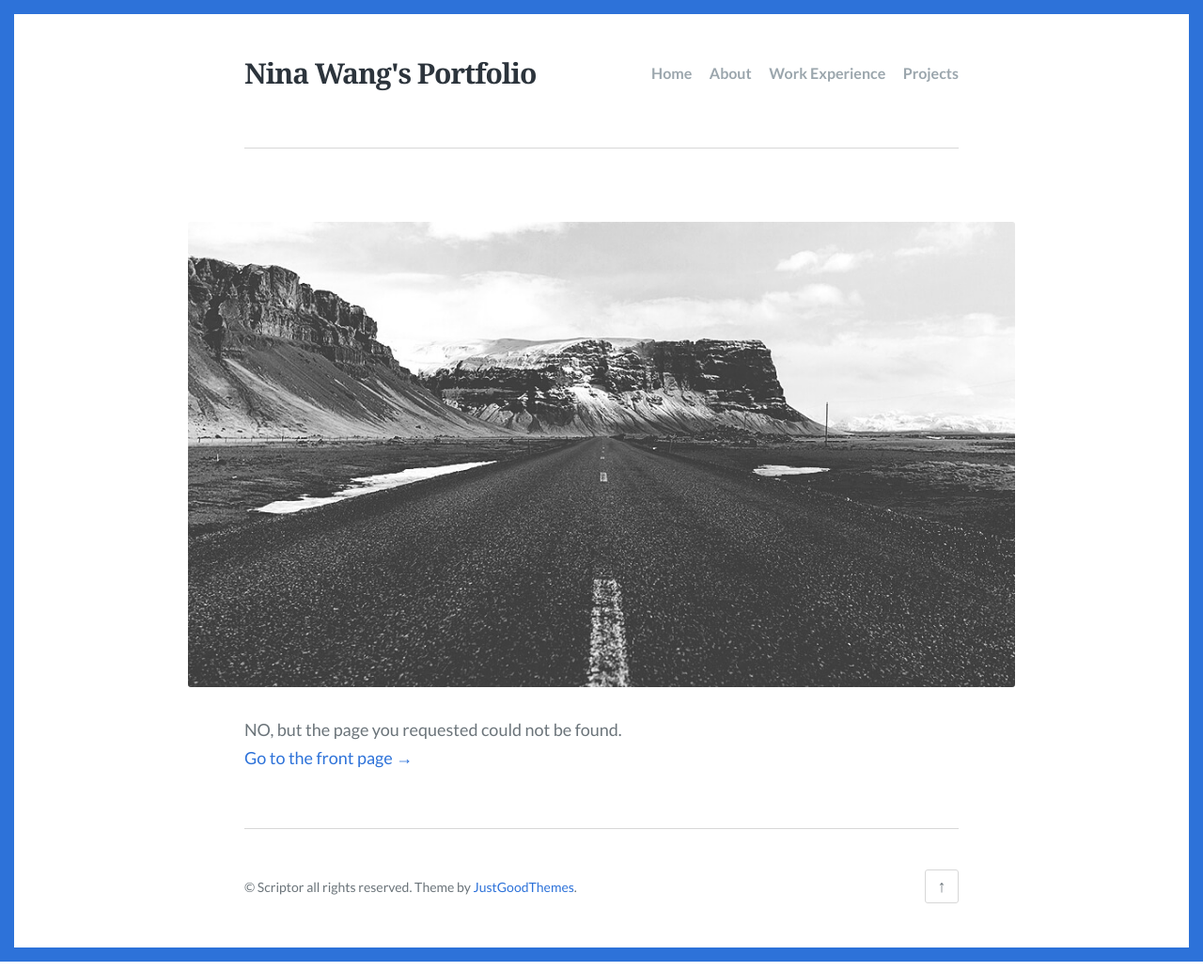
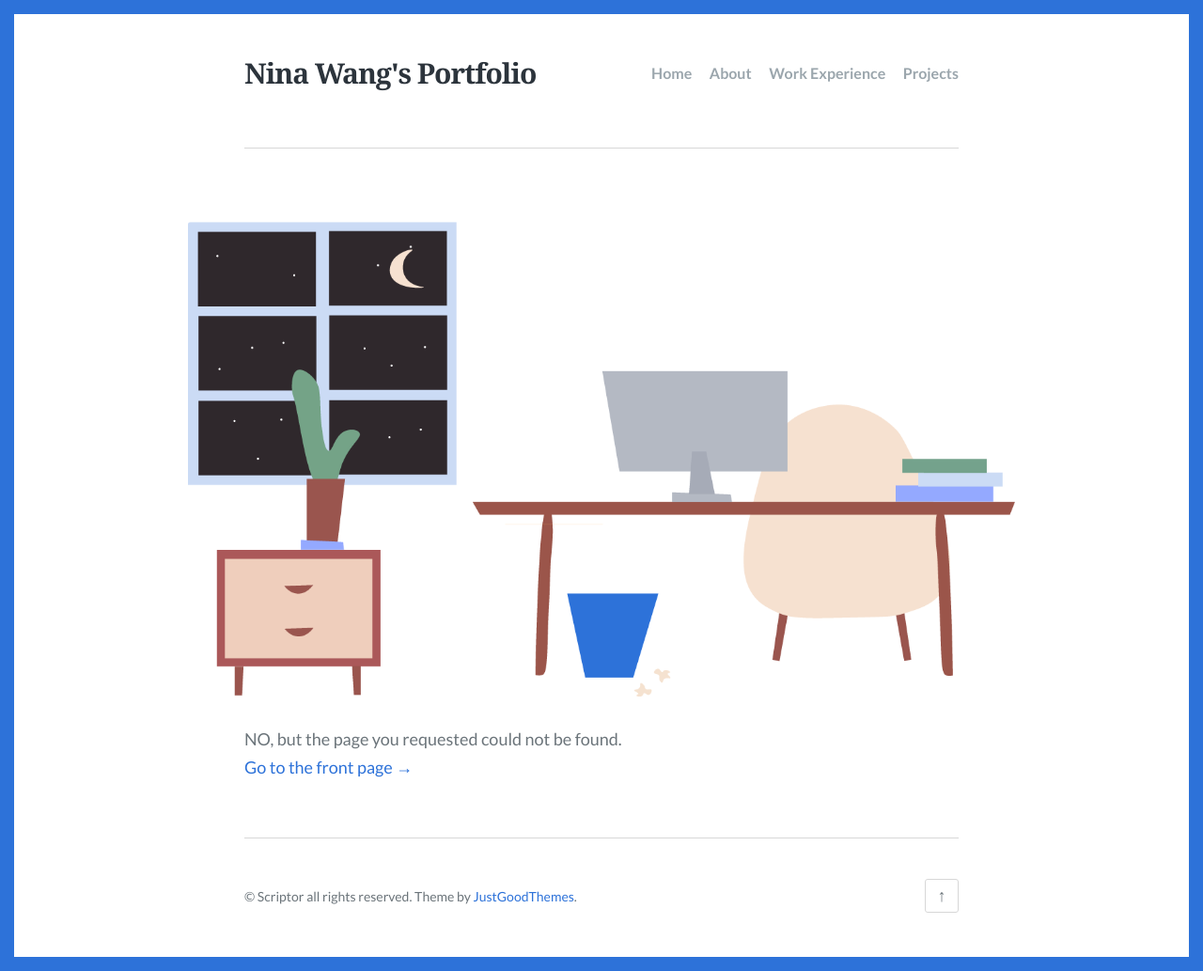
Before and after one commit to ninawang4/ninawang4.github.io, a Jekyll site: the page index.html, which Jekyll copies as it is, in a window 1280 px wide. Shown: the whole page at 94% size. Built offline with Jekyll 4.4.1, drawn with Linux system fonts in a browser that asks for light colours.

Commit message:
add image

```diff
--- a/index.html
+++ b/index.html
@@ -67,7 +67,7 @@
       <h1 class="post-title"></h1>
 
       <figure class="post-thumbnail image-card width-wide">
-        <img src="/images/404.jpg" alt="Page Not Found">
+        <img src="/homepage.png" alt="Homepage">
       </figure><!-- .post-thumbnail -->
 
     </header><!-- .post-header -->
```
Also changed, not shown: homepage.png (added), 4 other files.
